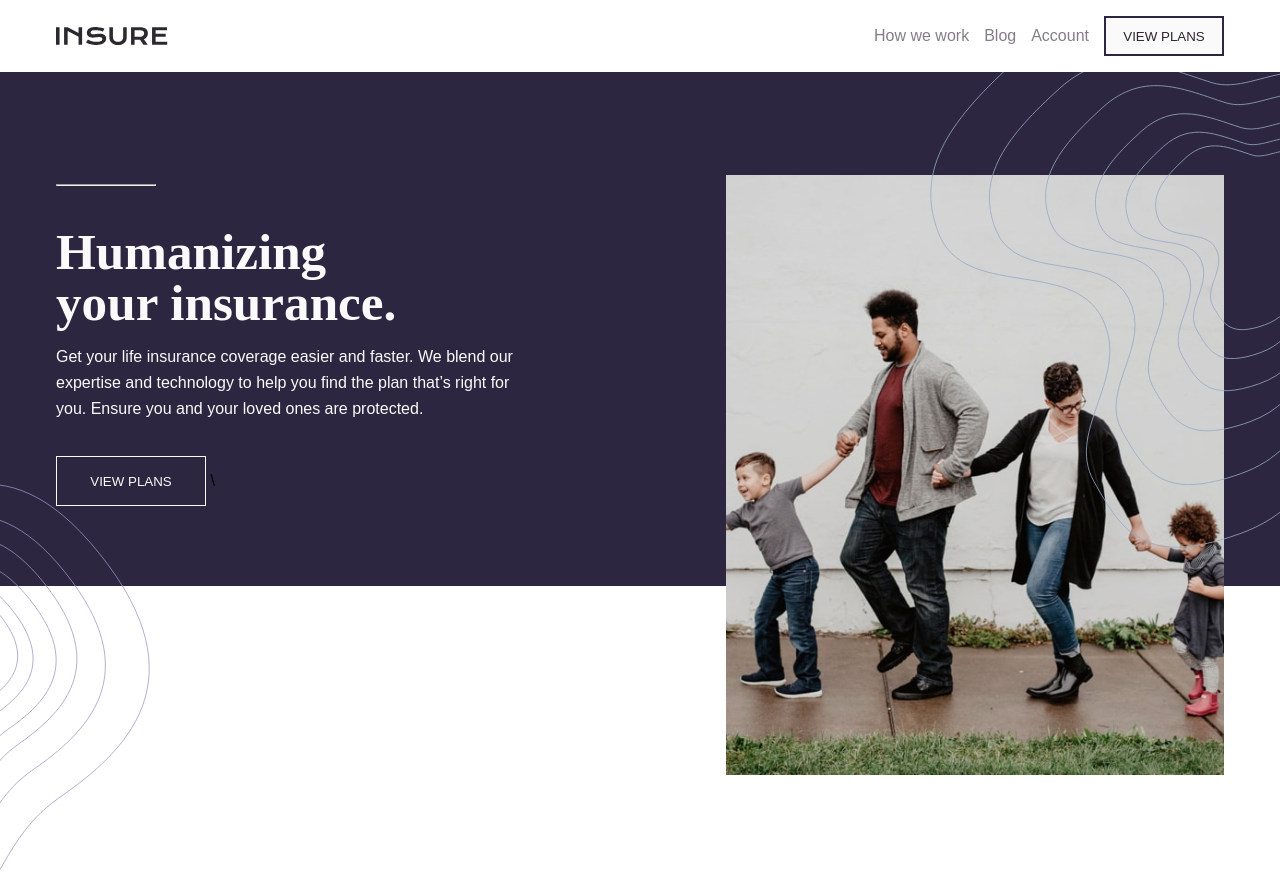
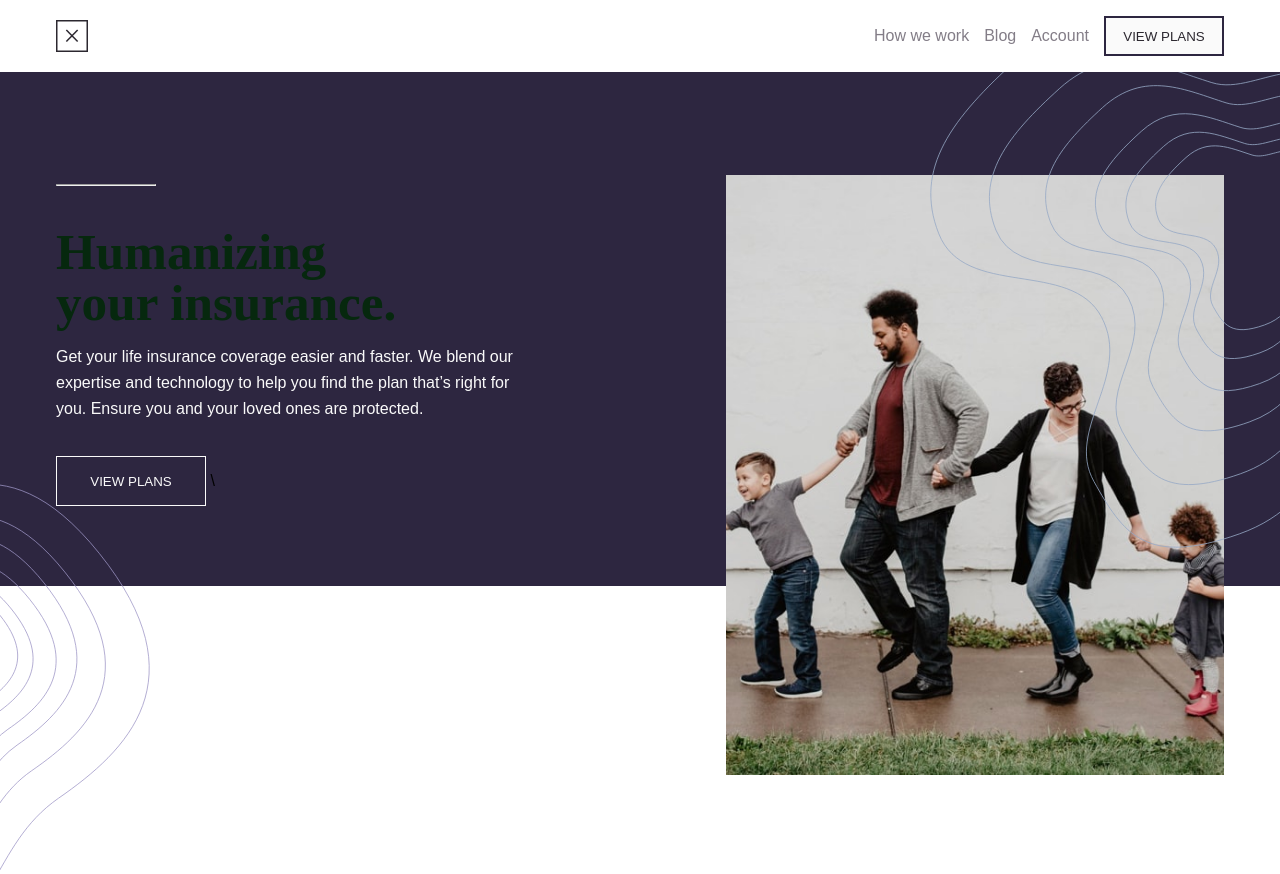
Before and after one commit to Ebukx/my-first-project, a plain HTML site: page index.html in a window 1280 px wide. Shown: the top 874 px of the page. Drawn offline with Linux system fonts and the light colour scheme.

Commit message:
changed logo on nav bar

```diff
--- a/index.html
+++ b/index.html
@@ -19,7 +19,7 @@
 <body>
   <!-- <----nav---->
   <nav>
-    <img src="./images/logo.svg" alt="logo">
+    <img src="./images/icon-close.svg" alt="logo">
     <div>
       <a href="#">How we work</a>
       <a href="#">Blog</a>
--- a/style.css
+++ b/style.css
@@ -26,7 +26,7 @@ a{
 }
 h1 {
     font-family: 'karla', 'sans-serif';
-    color: hsl(0, 0%, 98%);
+    color: hsl(134, 74%, 9%);
     line-height: 1;
     font-size: 11vw;
 }
```
